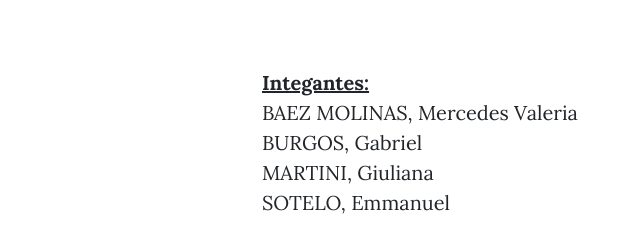
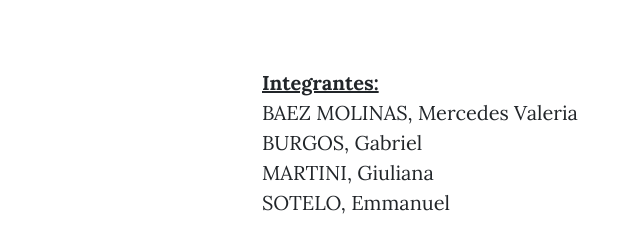
Before and after one commit to GabrielBRG/Blog, a website: page about.html in a window 1280 px wide. Shown: the part 544-784 px from the top of the page, 13-653 px from the left. Drawn offline with nearby package versions, Linux system fonts and the light colour scheme.

Commit message:
Update about.html

```diff
--- a/about.html
+++ b/about.html
@@ -89,7 +89,7 @@
     <div class="container">
       <div class="row">
         <div class="col-lg-8 col-md-10 mx-auto">
-          <p><strong><u>Integantes:</u></strong>
+          <p><strong><u>Integrantes:</u></strong>
             <br>BAEZ MOLINAS, Mercedes Valeria
             <br>BURGOS, Gabriel
             <br>MARTINI, Giuliana
```
